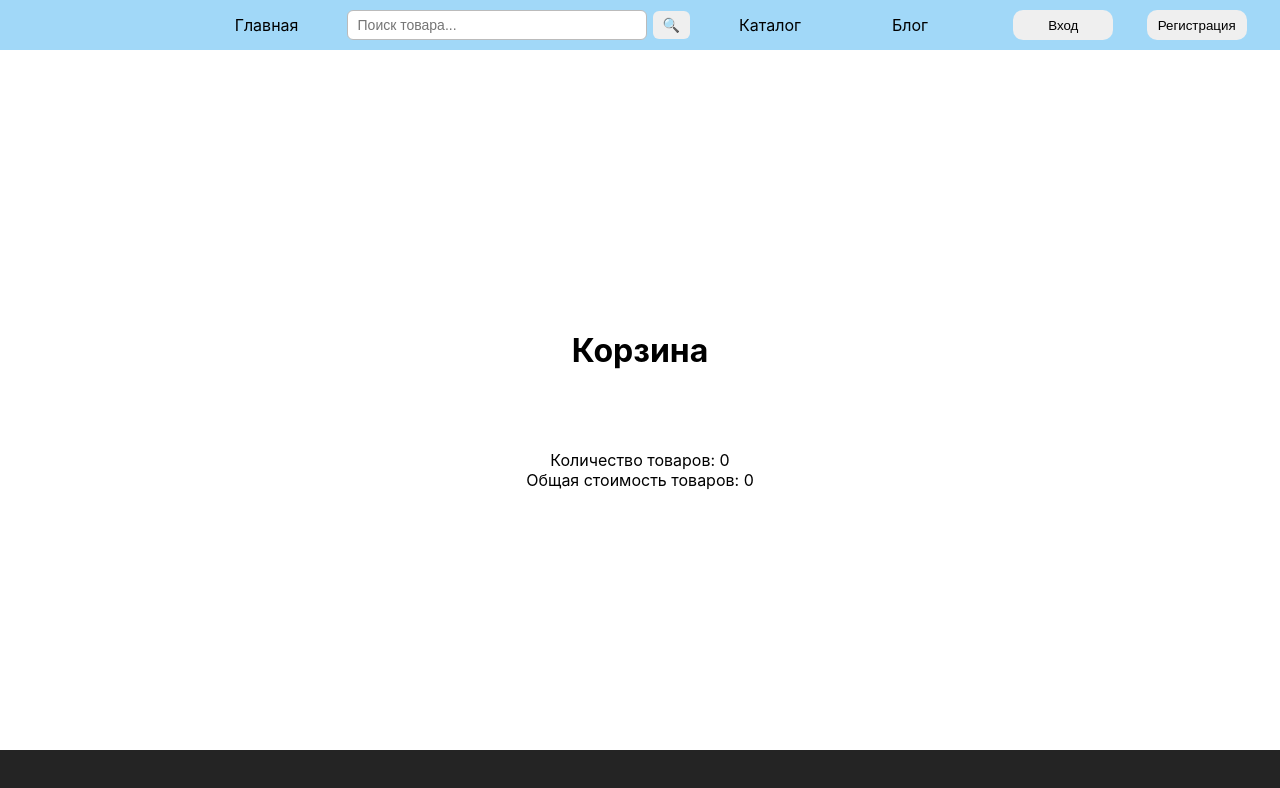
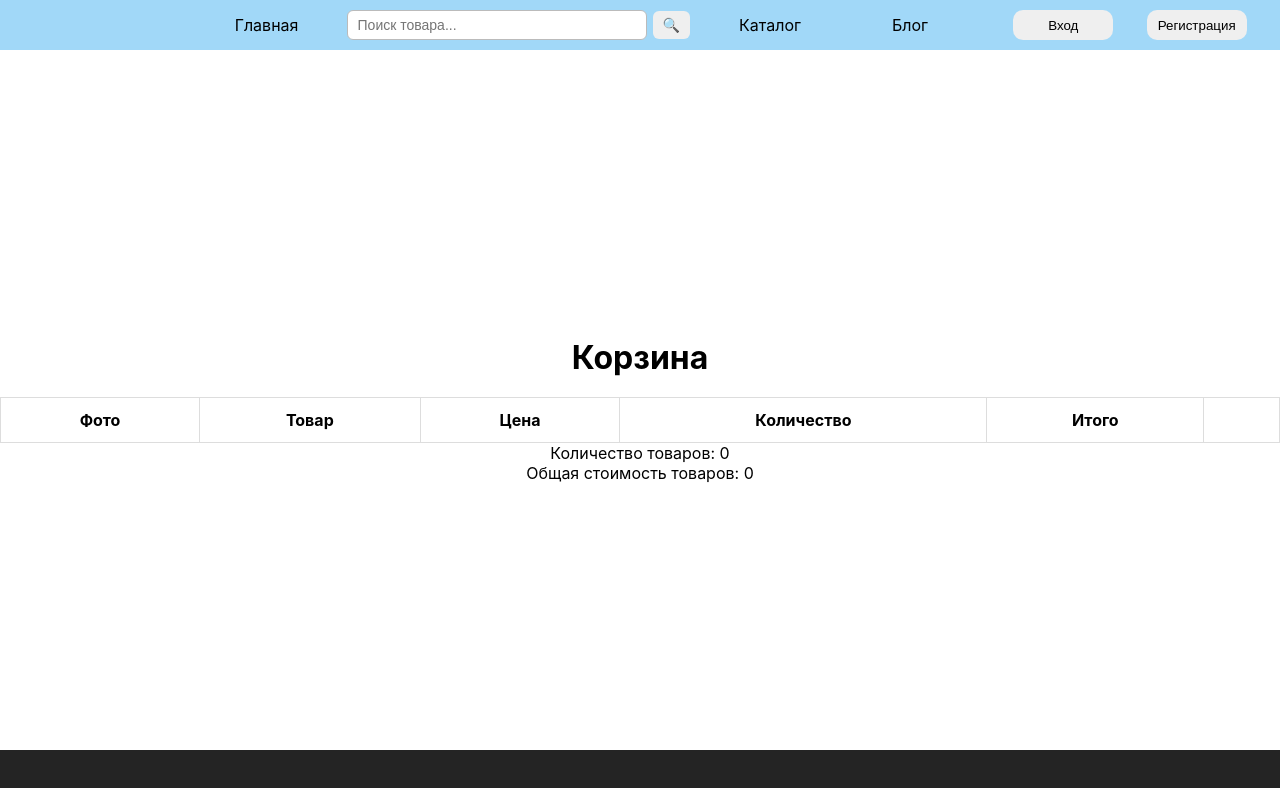
Before and after one commit to xRODIPITx/pm09_proizvod_mvek, a Next.js app: page /cart in a window 1280 px wide. Shown: the top 788 px of the page. Built offline with nearby package versions, Linux system fonts and the light colour scheme.

Commit message:
cart table list and clear button

```diff
--- a/components/ProductCart.js
+++ b/components/ProductCart.js
@@ -32,22 +32,30 @@ export default function ProductCart({
   }
 
   return (
-    <div className="ProductCart">
-      <img src={image} alt="Изображение товара" />
-      <h1>{header}</h1>
-      <p>{price} рублей</p>
-      <button className="del" onClick={() => deleteCart()}>
-        Удалить
-      </button>
-      <div className="cartQty">
-        <button className="minus" onClick={() => minus()}>
-          -
+    <tr>
+      <td>
+        <img src={image} alt={header} style={{ width: "60px" }} />
+      </td>
+
+      <td>{header}</td>
+
+      <td>{price} ₽</td>
+
+      <td>
+        <div className="qty-control">
+          <button onClick={minus}>-</button>
+          <span>{qty}</span>
+          <button onClick={plus}>+</button>
+        </div>
+      </td>
+
+      <td>{price * qty} ₽</td>
+
+      <td>
+        <button className="danger" onClick={deleteCart}>
+          Удалить
         </button>
-        <p className="qty">{qty}</p>
-        <button className="plus" onClick={() => plus()}>
-          +
-        </button>
-      </div>
-    </div>
+      </td>
+    </tr>
   );
 }
--- a/pages/cart.js
+++ b/pages/cart.js
@@ -2,28 +2,29 @@ import ProductCart from "../components/ProductCart";
 
 export default function Cart({
   cart,
+  cartQty,
+  cartPrice,
   setCart,
-  cartPrice,
+  setCartQty,
   setCartPrice,
-  cartQty,
-  setCartQty,
   setMessage,
   setModalBox,
 }) {
-  function orderCart() {
+  function clearCart() {
     setCart([]);
     setCartQty(0);
     setCartPrice(0);
-    setMessage("Заказ оформлен");
-    setModalBox("MessageBox");
   }
 
   function ShowOrderButton() {
     if (cartQty > 0) {
       return (
         <>
-          <button className="order" onClick={orderCart}>
+          <button className="order" onClick={() => setModalBox("OrderForm")}>
             Оформить заказ
+          </button>
+          <button className="clear-btn" onClick={clearCart}>
+            Очистить
           </button>
         </>
       );
@@ -35,20 +36,33 @@ export default function Cart({
       <div className="section-title">
         <h1>Корзина</h1>
       </div>
-      <div className="CartContent">
+      <table className="cart-table">
+        <thead>
+          <tr>
+            <th>Фото</th>
+            <th>Товар</th>
+            <th>Цена</th>
+            <th>Количество</th>
+            <th>Итого</th>
+            <th></th>
+          </tr>
+        </thead>
+        <tbody>
           {cart.map((item) => (
             <ProductCart
               key={item.id}
               id={item.id}
               image={item.image}
-            title={item.header}
+              header={item.header}
               price={item.price}
               setCart={setCart}
               setCartPrice={setCartPrice}
               setCartQty={setCartQty}
             />
           ))}
-      </div>
+        </tbody>
+      </table>
+
       <p>Количество товаров: {cartQty}</p>
       <p>Общая стоимость товаров: {cartPrice}</p>
       <ShowOrderButton />
```
Lines whose indentation alone changed are shown as unchanged.
